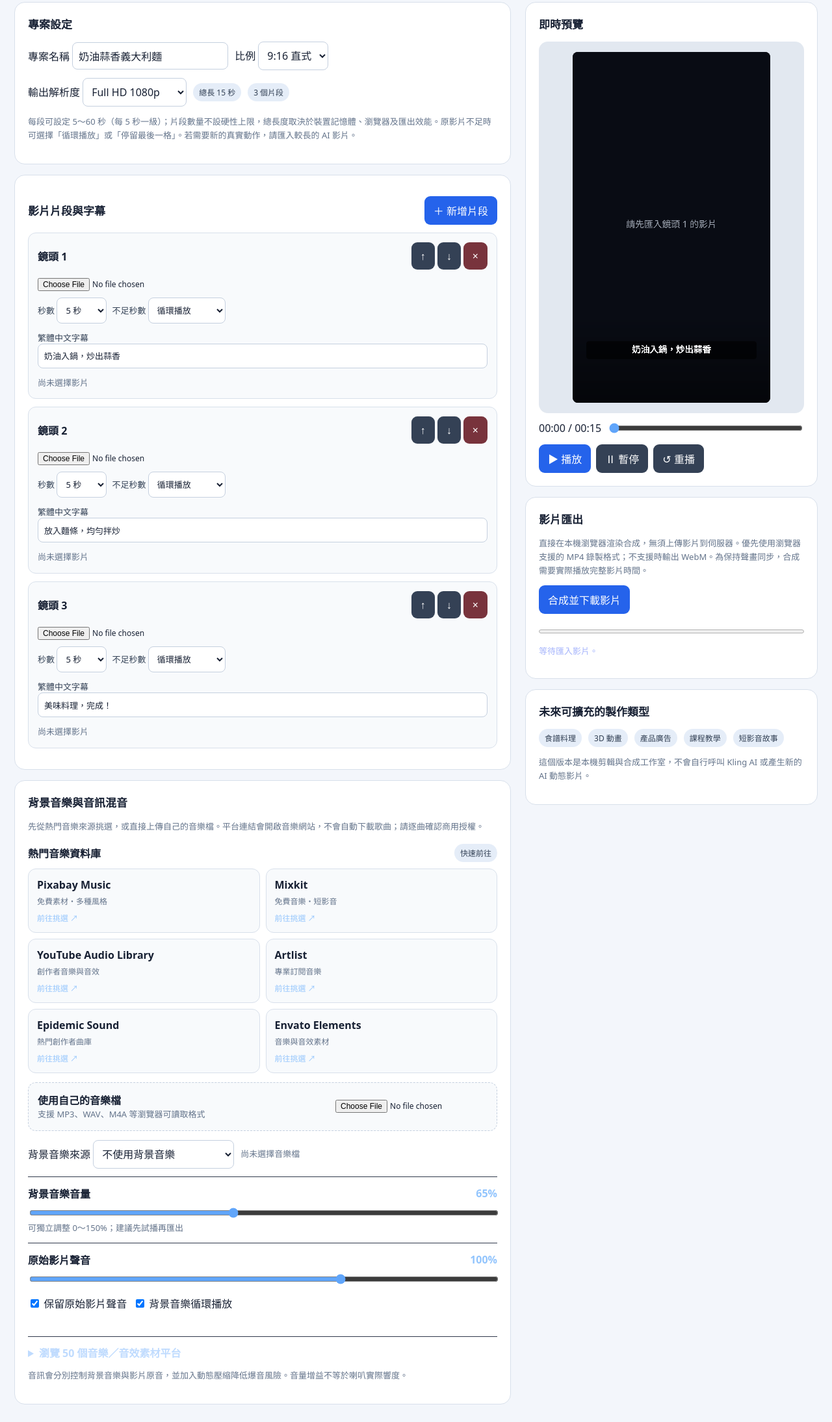
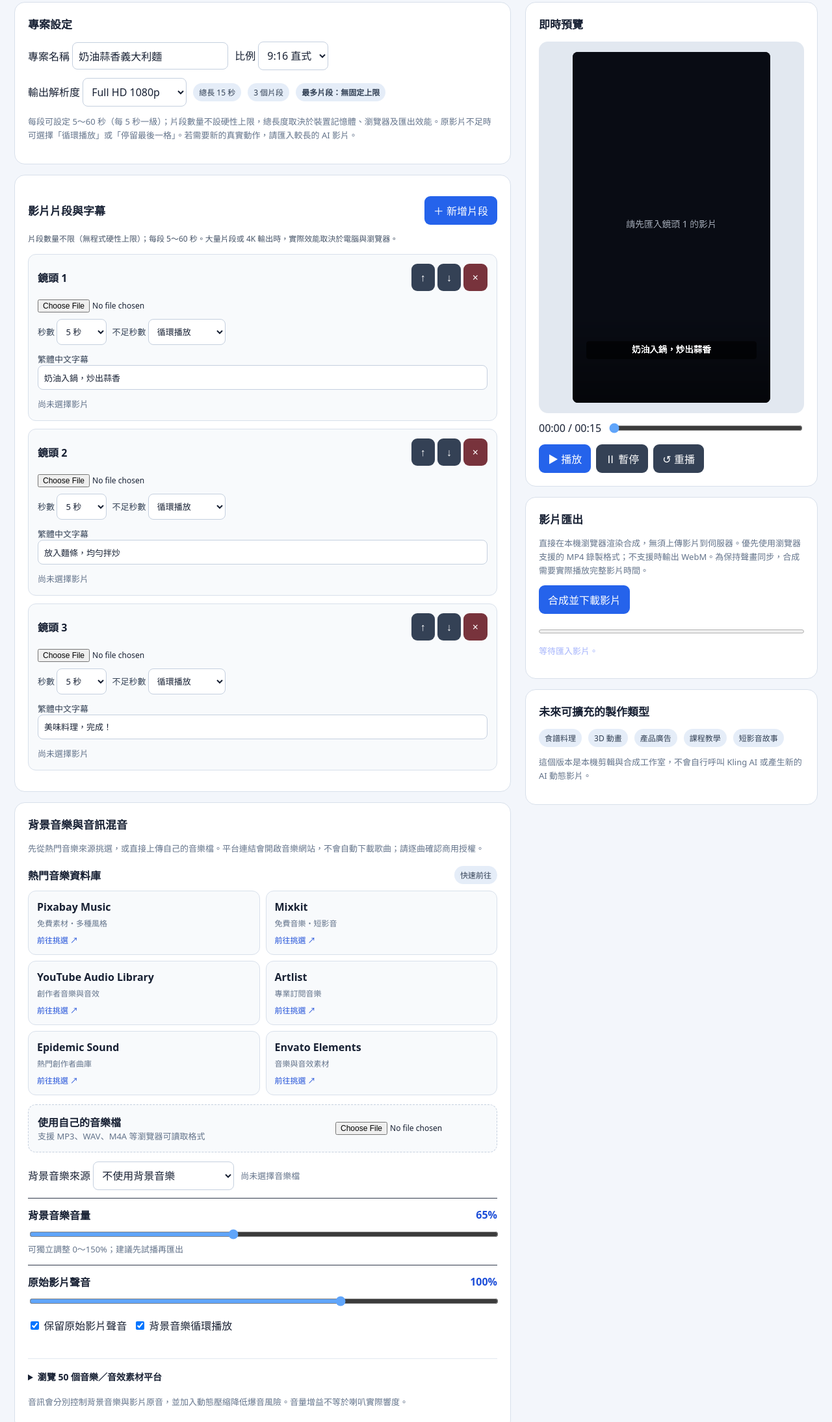
Before and after one commit to BKJ888/motion-creator-studio, a plain HTML site: page index.html in a window 1280 px wide. Shown: the part 121-2310 px from the top of the page at 65% size. Drawn offline with Linux system fonts and the light colour scheme.

Commit message:
Improve light-theme music directory typography and show clip capacity

```diff
--- a/index.html
+++ b/index.html
@@ -40,6 +40,26 @@ body[data-theme="light"] .theme-option:hover,body[data-theme="light"] .theme-opt
 body[data-theme="light"] .theme-option-copy small{color:#64748b}
 body[data-theme="light"] .theme-option-check{color:#2563eb}
 @media(max-width:600px){.header-row{align-items:flex-start;flex-direction:column}.theme-picker{align-self:flex-start}}
+
+/* Consistent readable typography in the music directory for both themes. */
+.music-directory summary{font:inherit;font-size:14px;line-height:1.5;font-weight:600;color:#e2e8f0;padding:5px 0}
+.music-directory .music-source strong{color:#f1f5f9;font-size:14px;font-weight:600;line-height:1.45}
+.music-directory .music-source .note{font-size:12px;line-height:1.55}
+.music-directory .music-source a{font-size:13px;font-weight:600;color:#bfdbfe}
+.music-directory #musicSearch{font:inherit;font-size:14px}
+.clip-limit-pill{font-weight:600}
+.clip-limit-note{font-size:12px;line-height:1.65;color:#aab7ca;margin:0 0 14px}
+body[data-theme="light"] .music-directory{border-color:#e2e8f0;color:#172033}
+body[data-theme="light"] .music-directory summary,
+body[data-theme="light"] .music-directory .music-source strong,
+body[data-theme="light"] .music-feature-head strong,
+body[data-theme="light"] .music-panel .mix-title strong{color:#172033}
+body[data-theme="light"] .music-directory .music-source a,
+body[data-theme="light"] .featured-card em,
+body[data-theme="light"] .mix-title b{color:#1d4ed8}
+body[data-theme="light"] .music-directory .music-source .note{color:#64748b}
+body[data-theme="light"] .music-directory .music-source{border-color:#e2e8f0}
+body[data-theme="light"] .clip-limit-note{color:#475569}
 </style></head><body><header><div class="header-row"><div><h1>Motion Creator Studio <span class="pill">AI 動態影片工作室</span></h1><small>不限料理題材 · 多片段時間軸 · 動態字幕 · 音樂 · 本機影片匯出</small></div><div class="theme-picker" id="themePicker">
 <button id="themeMenuButton" class="theme-menu-trigger" type="button" aria-haspopup="menu" aria-expanded="false">
 <span>外觀</span><strong id="themeMenuCurrent">自動</strong><span class="theme-caret" aria-hidden="true">▾</span>
@@ -48,7 +68,7 @@ body[data-theme="light"] .theme-option-check{color:#2563eb}
 <button type="button" class="theme-option" data-theme-choice="auto" role="menuitemradio" aria-checked="true"><span class="theme-option-icon">◐</span><span class="theme-option-copy"><strong>自動</strong><small>跟隨裝置系統設定</small></span><span class="theme-option-check">✓</span></button>
 <button type="button" class="theme-option" data-theme-choice="light" role="menuitemradio" aria-checked="false"><span class="theme-option-icon">☀</span><span class="theme-option-copy"><strong>淺色</strong><small>明亮白色介面</small></span><span class="theme-option-check">✓</span></button>
 <button type="button" class="theme-option" data-theme-choice="dark" role="menuitemradio" aria-checked="false"><span class="theme-option-icon">☾</span><span class="theme-option-copy"><strong>深色</strong><small>深色工作室介面</small></span><span class="theme-option-check">✓</span></button>
-</div></div></div></header><main class="wrap"><section><div class="panel"><h2>專案設定</h2><div class="line"><label>專案名稱 <input id="project" type="text" value="奶油蒜香義大利麵" style="width:240px"></label><label>比例 <select id="ratio"><option value="9:16">9:16 直式</option><option value="16:9">16:9 橫式</option><option value="1:1">1:1 方形</option></select></label></div><div class="line"><label>輸出解析度 <select id="quality"><option value="720">HD 720p</option><option value="1080" selected>Full HD 1080p</option><option value="1440">2K / QHD 1440p</option><option value="2160">4K UHD 2160p</option></select></label><span class="pill" id="total">總長 15 秒</span><span class="pill" id="count">3 個片段</span></div><p class="note">每段可設定 5～60 秒（每 5 秒一級）；片段數量不設硬性上限，總長度取決於裝置記憶體、瀏覽器及匯出效能。原影片不足時可選擇「循環播放」或「停留最後一格」。若需要新的真實動作，請匯入較長的 AI 影片。</p></div><div class="panel"><div class="line" style="justify-content:space-between"><h2 style="margin:0">影片片段與字幕</h2><button id="add">＋ 新增片段</button></div><div id="clips"></div></div><div class="panel music-panel"><h2>背景音樂與音訊混音</h2>
+</div></div></div></header><main class="wrap"><section><div class="panel"><h2>專案設定</h2><div class="line"><label>專案名稱 <input id="project" type="text" value="奶油蒜香義大利麵" style="width:240px"></label><label>比例 <select id="ratio"><option value="9:16">9:16 直式</option><option value="16:9">16:9 橫式</option><option value="1:1">1:1 方形</option></select></label></div><div class="line"><label>輸出解析度 <select id="quality"><option value="720">HD 720p</option><option value="1080" selected>Full HD 1080p</option><option value="1440">2K / QHD 1440p</option><option value="2160">4K UHD 2160p</option></select></label><span class="pill" id="total">總長 15 秒</span><span class="pill" id="count">3 個片段</span><span class="pill clip-limit-pill" title="程式未設固定片段數量上限，實際可用數量取決於裝置與瀏覽器效能">最多片段：無固定上限</span></div><p class="note">每段可設定 5～60 秒（每 5 秒一級）；片段數量不設硬性上限，總長度取決於裝置記憶體、瀏覽器及匯出效能。原影片不足時可選擇「循環播放」或「停留最後一格」。若需要新的真實動作，請匯入較長的 AI 影片。</p></div><div class="panel"><div class="line" style="justify-content:space-between"><h2 style="margin:0">影片片段與字幕</h2><button id="add">＋ 新增片段</button></div><p class="clip-limit-note">片段數量不限（無程式硬性上限）；每段 5～60 秒。大量片段或 4K 輸出時，實際效能取決於電腦與瀏覽器。</p><div id="clips"></div></div><div class="panel music-panel"><h2>背景音樂與音訊混音</h2>
 <p class="note">先從熱門音樂來源挑選，或直接上傳自己的音樂檔。平台連結會開啟音樂網站，不會自動下載歌曲；請逐曲確認商用授權。</p>
 <div class="music-feature-head"><strong>熱門音樂資料庫</strong><span class="pill">快速前往</span></div>
 <div class="featured-music">
```
